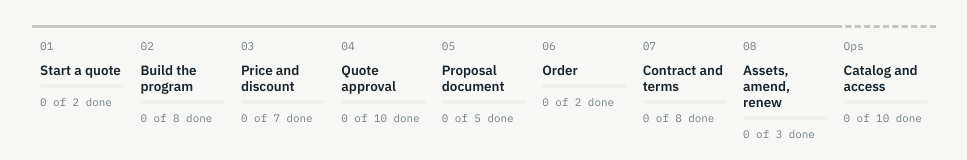
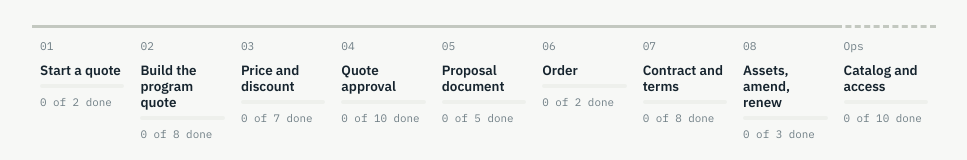
Before and after one commit to saascend-org/nordis-rca-uat, a plain HTML site: page index.html in a window 1280 px wide. Shown: the part 572-732 px from the top of the page, without its empty margins (156-1123 px from the left). Drawn offline with Linux system fonts and the light colour scheme; no server answers.

Commit message:
Rename stage 2 to "Build the program quote" (Dan, CF-1 feedback)
Co-Authored-By: Claude Opus 5.5 <noreply@anthropic.com>

```diff
--- a/index.html
+++ b/index.html
@@ -295,7 +295,7 @@ footer{margin-top:64px;padding-top:18px;border-top:1px solid var(--rule);color:v
 
 var STAGES = [
   {id:"quote",   no:1, name:"Start a quote",          blurb:"Create a quote from an opportunity without disturbing the one already synced."},
-  {id:"config",  no:2, name:"Build the program",      blurb:"Add a program with Browse Catalog, then configure its packages, postage and add-ons."},
+  {id:"config",  no:2, name:"Build the program quote",      blurb:"Add a program with Browse Catalog, then configure its packages, postage and add-ons."},
   {id:"price",   no:3, name:"Price and discount",     blurb:"Check the margin summary, then apply header discounts and confirm floors and non-discountable lines hold."},
   {id:"approve", no:4, name:"Quote approval",         blurb:"Approval routing follows margin variance, in percentage points below the target margin set by the catalog."},
   {id:"propose", no:5, name:"Proposal document",      blurb:"Generate the customer proposal from the quote and check what it shows."},
```
